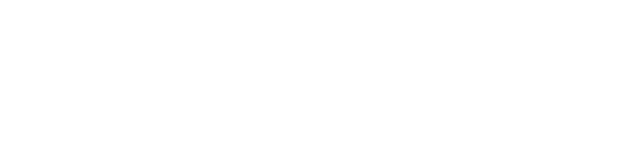
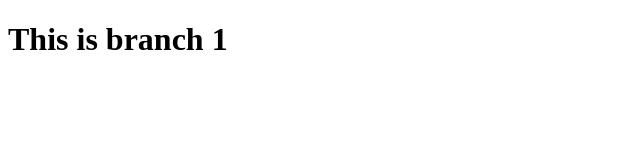
Before and after one commit to nkhil/git-branching, a plain HTML site: page index.html in a window 1280 px wide. Shown: the whole page, without its empty margins (0-640 px from the left). Drawn offline with Linux system fonts and the light colour scheme.

Commit message:
added h1 to branch 1

```diff
--- a/index.html
+++ b/index.html
@@ -4,9 +4,9 @@
     <meta charset="UTF-8">
     <meta name="viewport" content="width=device-width, initial-scale=1.0">
     <meta http-equiv="X-UA-Compatible" content="ie=edge">
-    <title>Document</title>
+    <title>Branch 1</title>
 </head>
 <body>
-
+    <h1>This is branch 1</h1>
 </body>
 </html>
```
